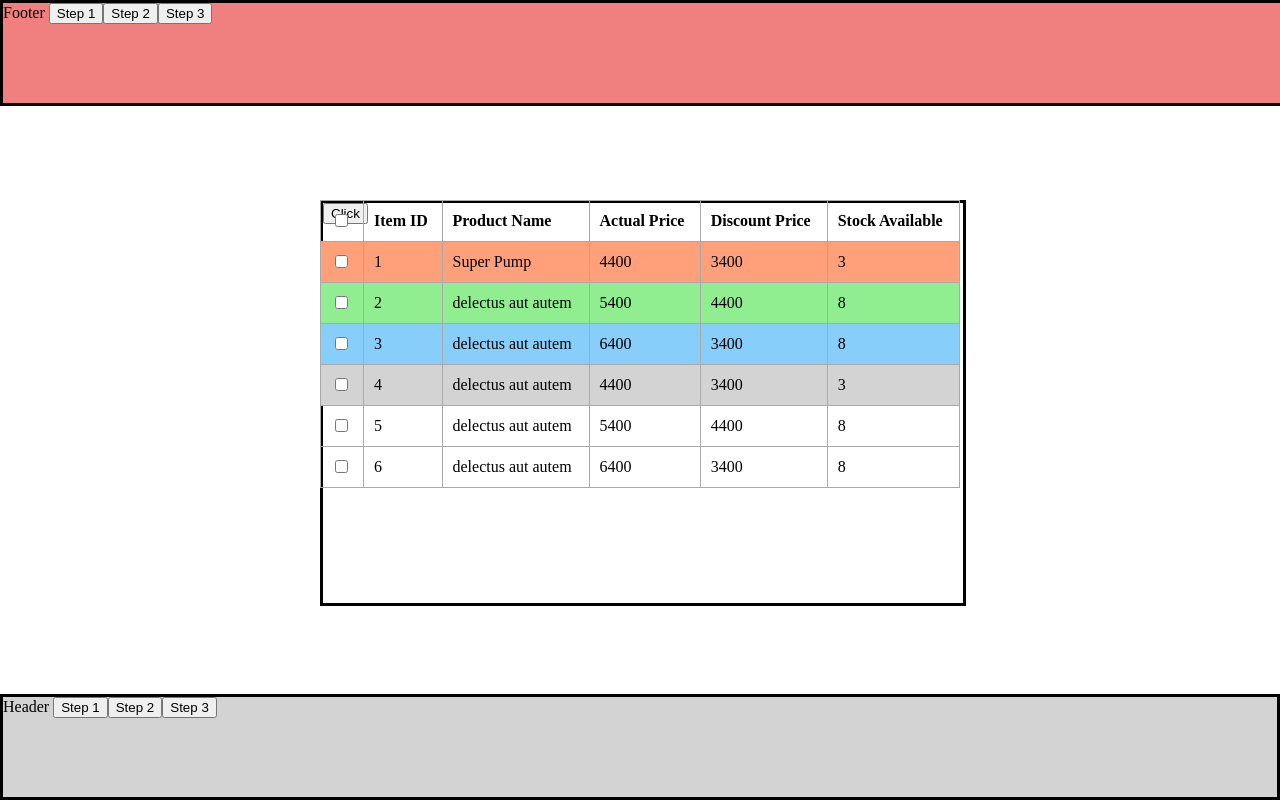
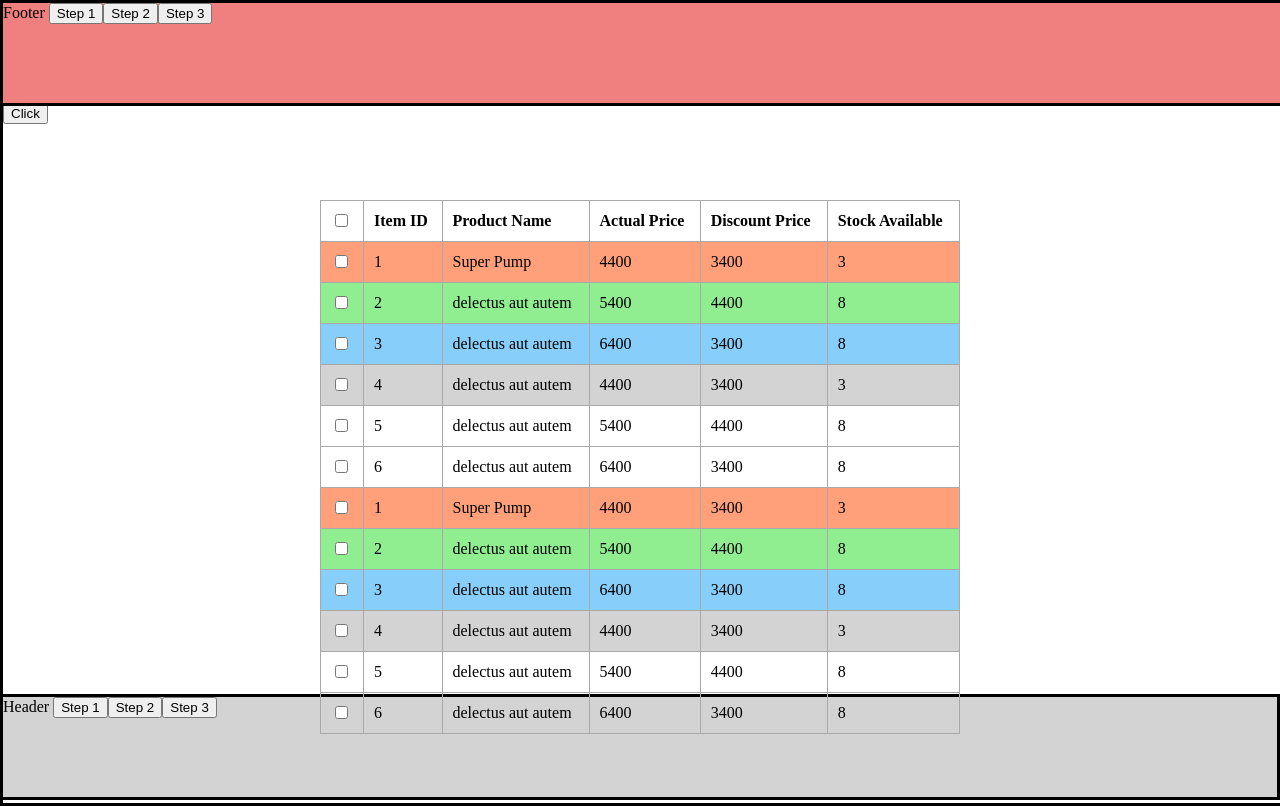
Before and after one commit to ericaferrao/angular-accelya-interview, an Angular app: page / in a window 1280 px wide. Built offline with nearby package versions, Linux system fonts and the light colour scheme.

Commit message:
3 files modified

```diff
--- a/src/app/app.component.html
+++ b/src/app/app.component.html
@@ -2,8 +2,8 @@
 
 <!-- <app-modal><app-modal> -->
 
-  <div style="width:50%; height:50%;position:absolute; top:25%;
-  left:25%;
+  <div style="width:100%; height:calc( 100% - 100px);position:absolute; top:100px;
+  left:0px;
   border:solid">
 
     <button (click)="toggle_modal()">Click</button>
--- a/src/app/modal/modal.component.html
+++ b/src/app/modal/modal.component.html
@@ -11,7 +11,7 @@
   "selected": false
 }, -->
 <div class="b" >
-  <table style="width:100%;">
+  <table style="width:100%;height:300px;">
   <tr>
   <th> <input type="checkbox" ></th>
   <th>Item ID</th>
--- a/src/assets/data.json
+++ b/src/assets/data.json
@@ -1,4 +1,62 @@
 [
+  {
+    "itemId": 1,
+    "id": 1,
+    "productName": "Super Pump",
+    "actualPrice": 4400.0000,
+    "discountPrice": 3400.0000,
+    "stockAvailable": 3,
+    "selected": true,
+    "status" :"danger"
+  },
+  {
+    "itemId": 2,
+    "id": 2,
+    "productName": "delectus aut autem",
+    "actualPrice": 5400.0000,
+    "discountPrice": 4400.0000,
+    "stockAvailable": 8 ,
+    "selected": false,
+    "status" :"success"
+  },
+  {
+    "itemId": 3,
+    "id": 3,
+    "productName": "delectus aut autem",
+    "actualPrice": 6400.0000,
+    "discountPrice": 3400.0000,
+    "stockAvailable": 8 ,
+    "selected": false,
+    "status" :"info"
+  },
+  {
+    "itemId": 4,
+    "id": 4,
+    "productName": "delectus aut autem",
+    "actualPrice": 4400.0000,
+    "discountPrice": 3400.0000,
+    "stockAvailable": 3,
+    "selected": true,
+    "status" :"dead"
+  },
+  {
+    "itemId": 5,
+    "id": 5,
+    "productName": "delectus aut autem",
+    "actualPrice": 5400.0000,
+    "discountPrice": 4400.0000,
+    "stockAvailable": 8 ,
+    "selected": false
+  },
+  {
+    "itemId": 6,
+    "id": 6,
+    "productName": "delectus aut autem",
+    "actualPrice": 6400.0000,
+    "discountPrice": 3400.0000,
+    "stockAvailable": 8 ,
+    "selected": false
+  },
   {
     "itemId": 1,
     "id": 1,
```
